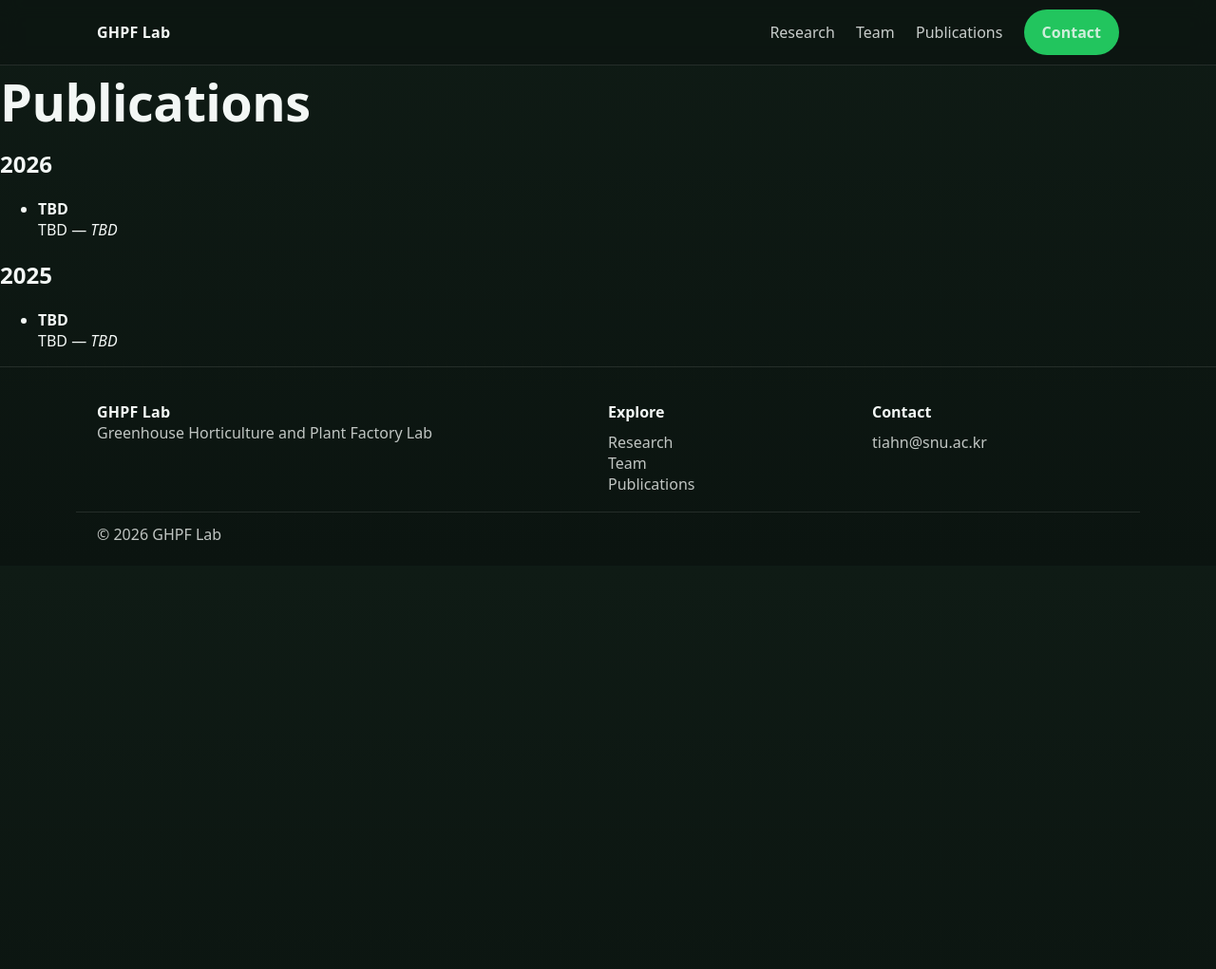
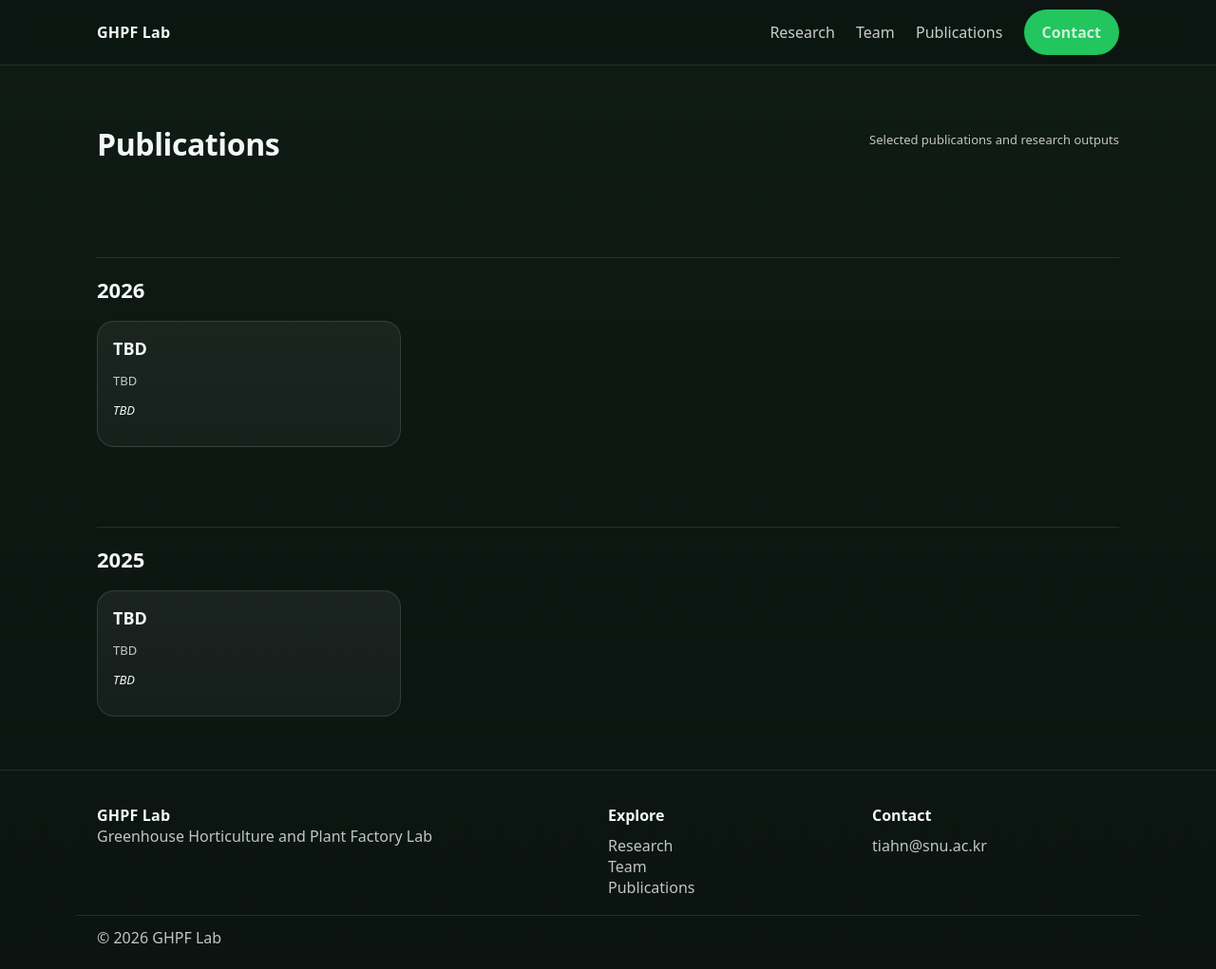
Before and after one commit to evergreendasol/Trial-2-lab-web, a Jekyll site: the page built from publications.md, in a window 1280 px wide and 1021 px high. Shown: the whole window at 95% size. Built offline with Jekyll 4.4.1, drawn with Linux system fonts in a browser that asks for light colours.

Commit message:
Unify publications page layout and typography

```diff
--- a/publications.md
+++ b/publications.md
@@ -3,19 +3,47 @@ layout: default
 title: Publications
 ---
 
-# Publications
+<div class="container">
+
+<section class="section">
+  <div class="section__head">
+    <h1 class="page-title">Publications</h1>
+    <p class="muted small">Selected publications and research outputs</p>
+  </div>
+</section>
 
 {% assign pubs = site.data.publications | sort: "year" | reverse %}
 {% assign current_year = "" %}
 
 {% for pub in pubs %}
   {% if pub.year != current_year %}
-## {{ pub.year }}
-  {% assign current_year = pub.year %}
+    {% if current_year != "" %}
+      </div>
+    </section>
+    {% endif %}
+
+    <section class="section team-section">
+      <div class="section__head">
+        <h2>{{ pub.year }}</h2>
+      </div>
+      <div class="grid team-grid">
+    {% assign current_year = pub.year %}
   {% endif %}
 
-- **{{ pub.title }}**
-  {{ pub.authors }} — *{{ pub.venue }}*
-  {% if pub.url and pub.url != "" %}[Link]({{ pub.url }}){% endif %}
+    <div class="card team-card">
+      <h3>{{ pub.title }}</h3>
+      <p class="muted small">{{ pub.authors }}</p>
+      <p class="small"><em>{{ pub.venue }}</em></p>
+      {% if pub.url and pub.url != "" %}
+        <p class="small"><a class="link" href="{{ pub.url }}">Link</a></p>
+      {% endif %}
+    </div>
 
 {% endfor %}
+
+{% if current_year != "" %}
+  </div>
+</section>
+{% endif %}
+
+</div>
```
